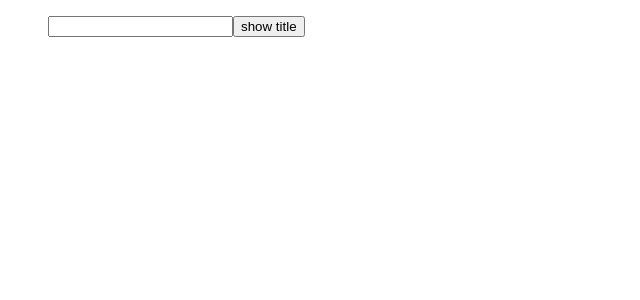
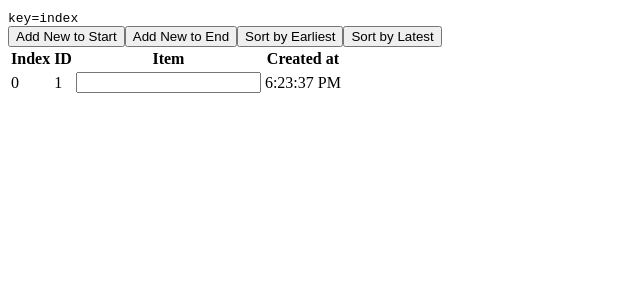
Before and after one commit to Tohid001/React-practice-2, a React (Create React App) app: page / in a window 1280 px wide. Shown: the top 300 px of the page, without its empty margins (0-640 px from the left). Built offline with nearby package versions, Linux system fonts and the light colour scheme; data requests are answered from the project's data file.

Commit message:
index vs id as key

```diff
--- a/src/App.js
+++ b/src/App.js
@@ -1,64 +1,76 @@
-import React, { useReducer, useEffect } from "react";
-import axios from "axios";
-const initialState = {
-  postId: "",
-  buttonId: "",
-  data: {},
-  loading: true,
-  error: false,
-};
-const reducer = (state, { type, value }) => {
-  switch (type) {
-    case "success":
-      return { ...state, data: value, loading: false };
-    case "clicked":
-      return { ...state, buttonId: state.postId, loading: true };
-    case "changed":
-      return { ...state, postId: value };
-    case "failed":
-      return { ...state, loading: false, error: true };
-    default:
-      return state;
-  }
+import React, { Component } from "react";
+import ToDo from "./Components/todo";
+
+export default class App extends Component {
+  state = {
+    todoCounter: 1,
+    list: [
+      {
+        id: 1,
+        createdAt: new Date(),
+      },
+    ],
   };
 
-export default function App() {
-  const [state, dispatch] = useReducer(reducer, initialState);
-  const handleClick = () => {
-    dispatch({ type: "clicked" });
-    console.log("clicked");
+  addToStart = () => {
+    const date = new Date();
+    const nextId = this.state.todoCounter + 1;
+    const newList = [{ id: nextId, createdAt: date }, ...this.state.list];
+    this.setState({
+      list: newList,
+      todoCounter: nextId,
+    });
   };
-  const handleChange = (e) => {
-    dispatch({ type: "changed", value: e.target.value });
+  addToEnd = () => {
+    const date = new Date();
+    const nextId = this.state.todoCounter + 1;
+    const newList = [...this.state.list, { id: nextId, createdAt: date }];
+    this.setState({
+      list: newList,
+      todoCounter: nextId,
+    });
   };
-  useEffect(() => {
-    axios(` http://localhost:3000/posts/${state.buttonId}`)
-      .then((response) => {
-        console.log("success");
-        dispatch({ type: "success", value: response.data });
-      })
-      .catch((err) => {
-        console.log("failed");
-        dispatch({ type: "failed" });
+
+  sortByEarliest = () => {
+    const sortedList = this.state.list.sort((a, b) => {
+      return a.createdAt - b.createdAt;
     });
-  }, [state.buttonId]);
+    this.setState({
+      list: [...sortedList],
+    });
+  };
+
+  sortByLatest = () => {
+    const sortedList = this.state.list.sort((a, b) => {
+      return b.createdAt - a.createdAt;
+    });
+    this.setState({
+      list: [...sortedList],
+    });
+  };
+
+  render() {
+    const { todoCounter, list } = this.state;
     return (
       <div>
-      <ul style={{ listStyle: "none" }}>
-        <li>
-          <input type="text" value={state.postId} onChange={handleChange} />
-          <button type="button" onClick={handleClick}>
-            show title
-          </button>
-        </li>
-        <li>
-          {state.loading
-            ? "loading..."
-            : state.error
-            ? "Something went Wrong!"
-            : state.data.title}
-        </li>
-      </ul>
+        <code>key=index</code>
+        <br />
+        <button onClick={this.addToStart}>Add New to Start</button>
+        <button onClick={this.addToEnd}>Add New to End</button>
+        <button onClick={this.sortByEarliest}>Sort by Earliest</button>
+        <button onClick={this.sortByLatest}>Sort by Latest</button>
+        <table>
+          <tr>
+            <th>Index</th>
+            <th>ID</th>
+            <th>Item</th>
+            <th>Created at</th>
+          </tr>
+          {list.map((todo, index) => (
+            <ToDo key={index} props={{ index, ...todo }} />
+          ))}
+        </table>
       </div>
     );
   }
+}
--- /dev/null
+++ b/src/Components/todo.js
@@ -0,0 +1,18 @@
+export default function ToDo({ props }) {
+  return (
+    <tr>
+      <td>
+        <label>{props.index}</label>
+      </td>
+      <td>
+        <label>{props.id}</label>
+      </td>
+      <td>
+        <input />
+      </td>
+      <td>
+        <label>{props.createdAt.toLocaleTimeString()}</label>
+      </td>
+    </tr>
+  );
+}
```
Lines whose indentation alone changed are shown as unchanged.
